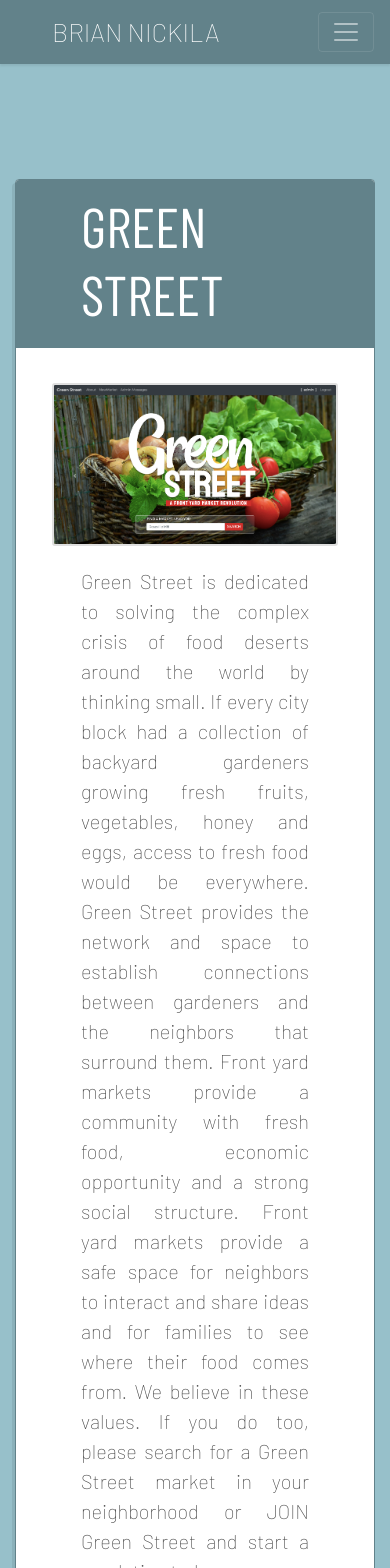
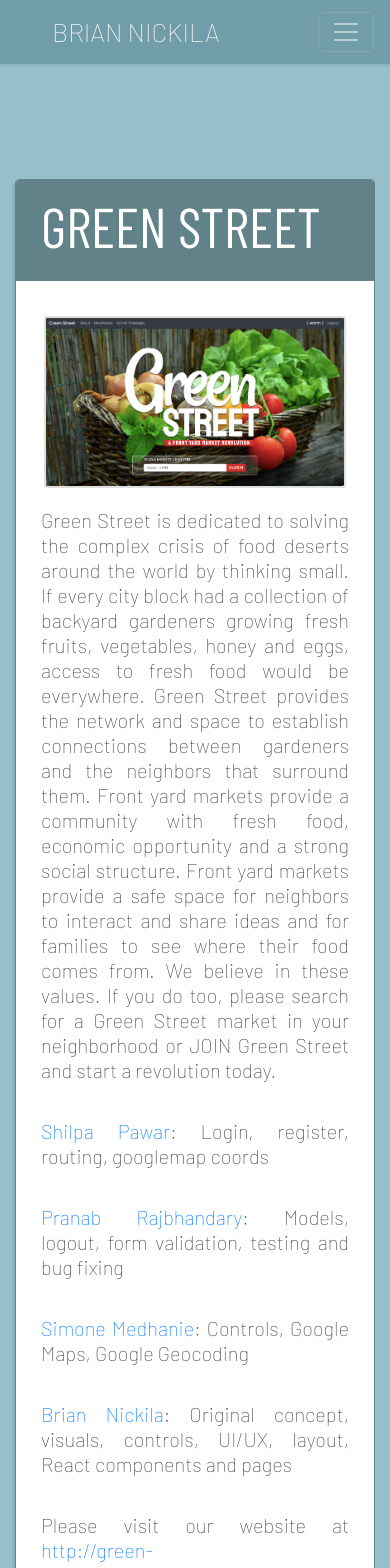
Before and after one commit to nickila/portfolio, a React (Create React App) app in the folder client/: page /portfolio in a window 390 px wide. Shown: the top 1568 px of the page. Built offline with nearby package versions, Linux system fonts and the light colour scheme.

Commit message:
Adjusted some margins.

```diff
--- a/client/src/App.css
+++ b/client/src/App.css
@@ -1,7 +1,7 @@
 body {
   font-family: "Barlow Condensed", sans-serif;
   color: white;
-  background-color: rgb(98, 130, 138);
+  background-color: rgb(113, 157, 168);
 }
 
 .bioDiv {
@@ -24,7 +24,7 @@ body {
 }
 
 .nameDiv {
-  background-color: rgb(151, 192, 202);
+  background-color: rgb(175, 209, 218);
   box-shadow: 0 3px 4px rgba(0, 0, 0, 0.08);
   padding-top: 65px;
   padding-bottom: 105px;
--- a/client/src/components/Navbar.css
+++ b/client/src/components/Navbar.css
@@ -10,7 +10,7 @@
 }
 
 .bg-blue {
-    background-color: rgb(98, 130, 138);
+    background-color: rgb(113, 157, 168);
 }
 
 nav {
--- a/client/src/pages/Portfolio.css
+++ b/client/src/pages/Portfolio.css
@@ -1,9 +1,3 @@
-.portfolioImg:hover {
-    filter: grayscale(0%);
-    cursor: pointer;
-    opacity: 1;
-}
-
 .siteInfo {
     font-size: 1.25rem;
     padding-left: 45px;
@@ -71,3 +65,18 @@
     color: black;
 
 }
+
+@media only screen and (max-width: 600px) {
+    .portfolioHeader {
+        padding-left: 5px;
+    }
+    .sites {
+        width: 95%;
+    }
+
+    .siteInfo {
+        padding-left: 5px;
+        padding-right: 5px;
+        line-height: 1.25;
+    }
+}
```
